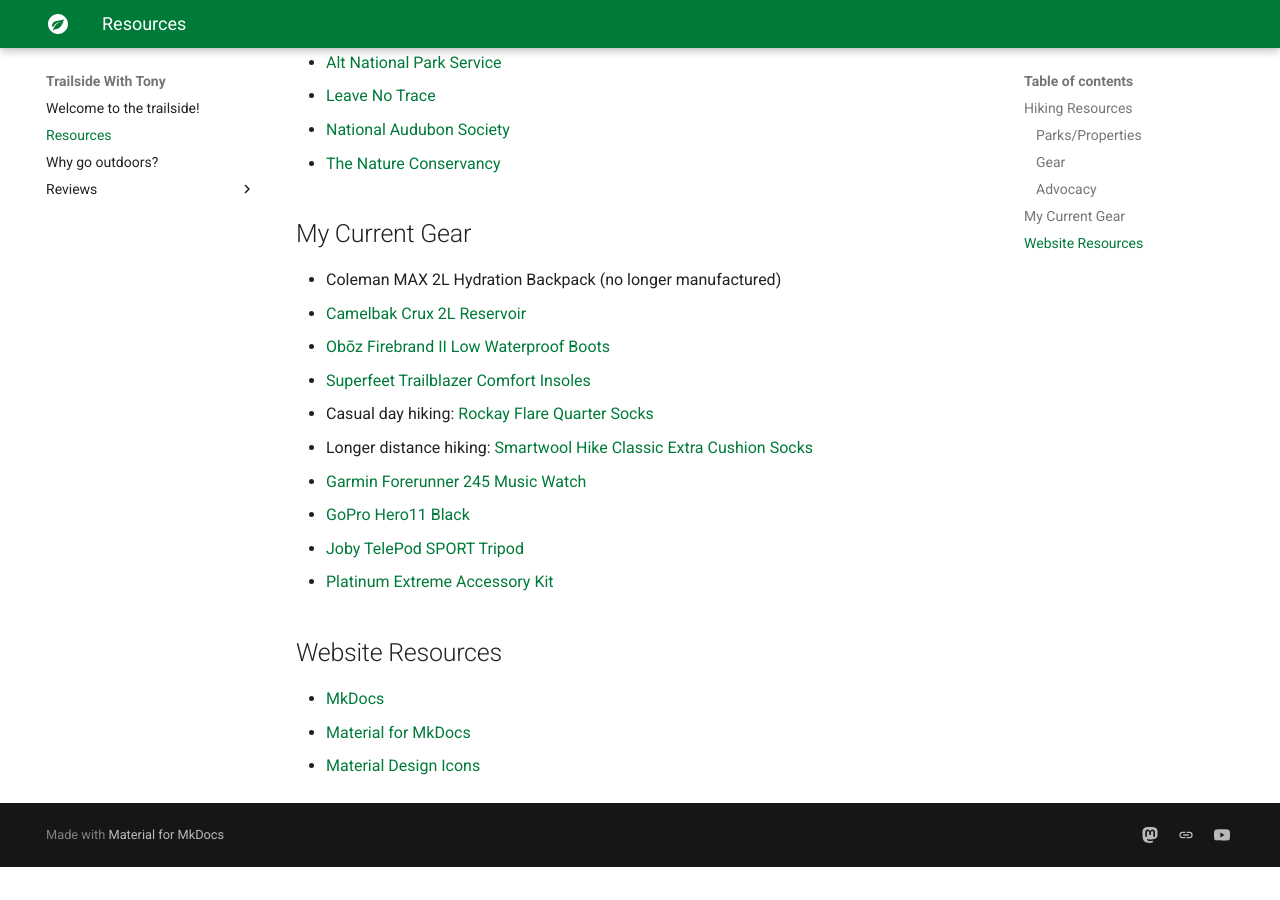
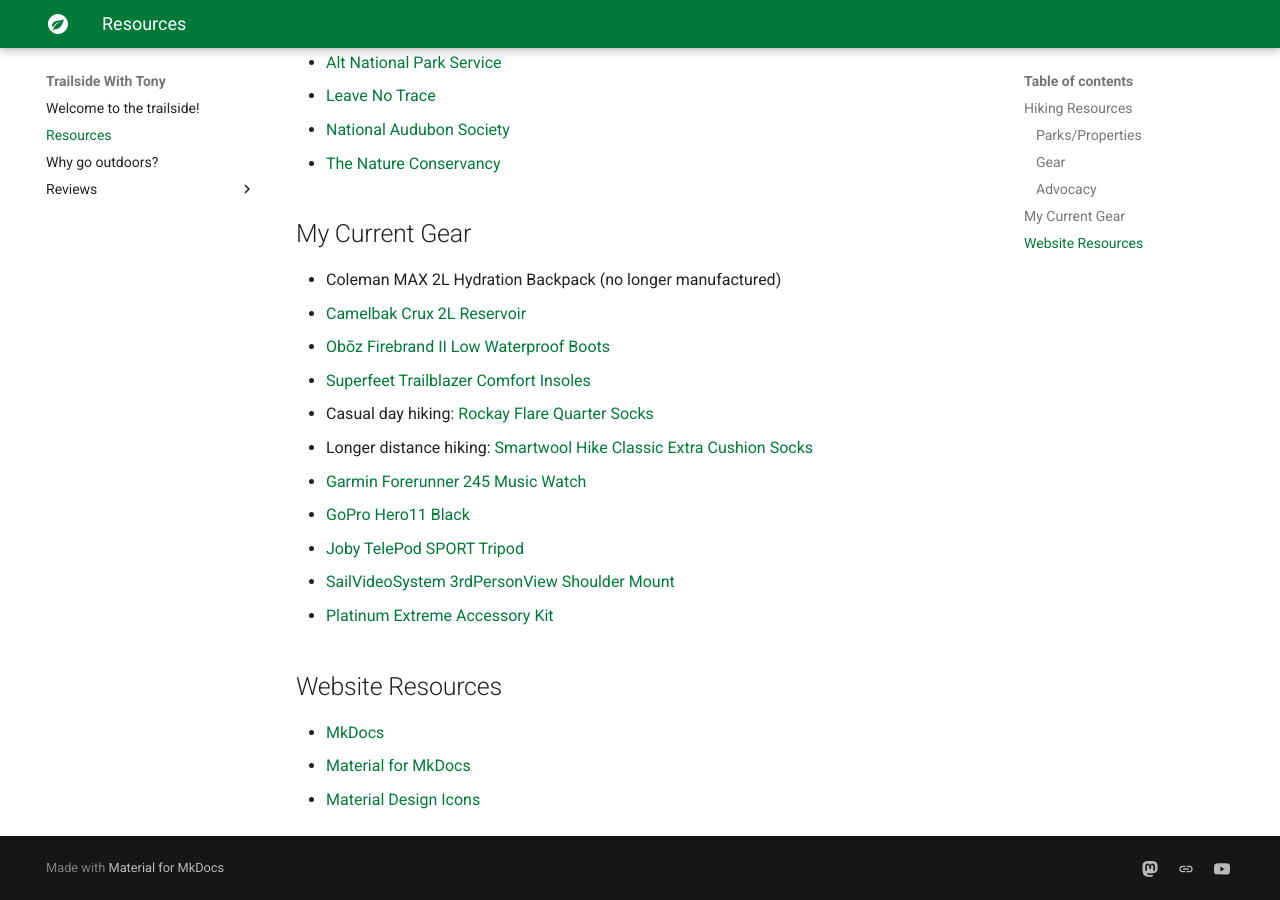
Before and after one commit to tswtony/tswtony.github.io, an MkDocs documentation site: the page built from docs/resources.md, in a window 1280 px wide and 900 px high, scrolled down 770 px. Built offline with MkDocs 1.6.1 and Material for MkDocs 9.7.7, drawn with Linux system fonts in a browser that asks for light colours; before the commit the page ends 1637 px from its top, so only the background shows below that.

Commit message:
Update resources.md

```diff
--- a/docs/resources.md
+++ b/docs/resources.md
@@ -33,6 +33,7 @@
 - [Garmin Forerunner 245 Music Watch](https://www.garmin.com/en-US/p/646690)
 - [GoPro Hero11 Black](https://gopro.com/en/us/shop/cameras/hero11-black/CHDHX-111-master.html)
 - [Joby TelePod SPORT Tripod](https://joby.com/us-en/telepod-sport-jb01657-bww/)
+- [SailVideoSystem 3rdPersonView Shoulder Mount](https://www.sailvideosystem.com/products/3rdpersonview-shoulder-mount-for-gopro-max-and-others)
 - [Platinum Extreme Accessory Kit](https://www.bestbuy.com/site/platinum-extreme-accessory-kit-for-gopro-action-cameras/6402471.p)
 
 ## Website Resources
```
